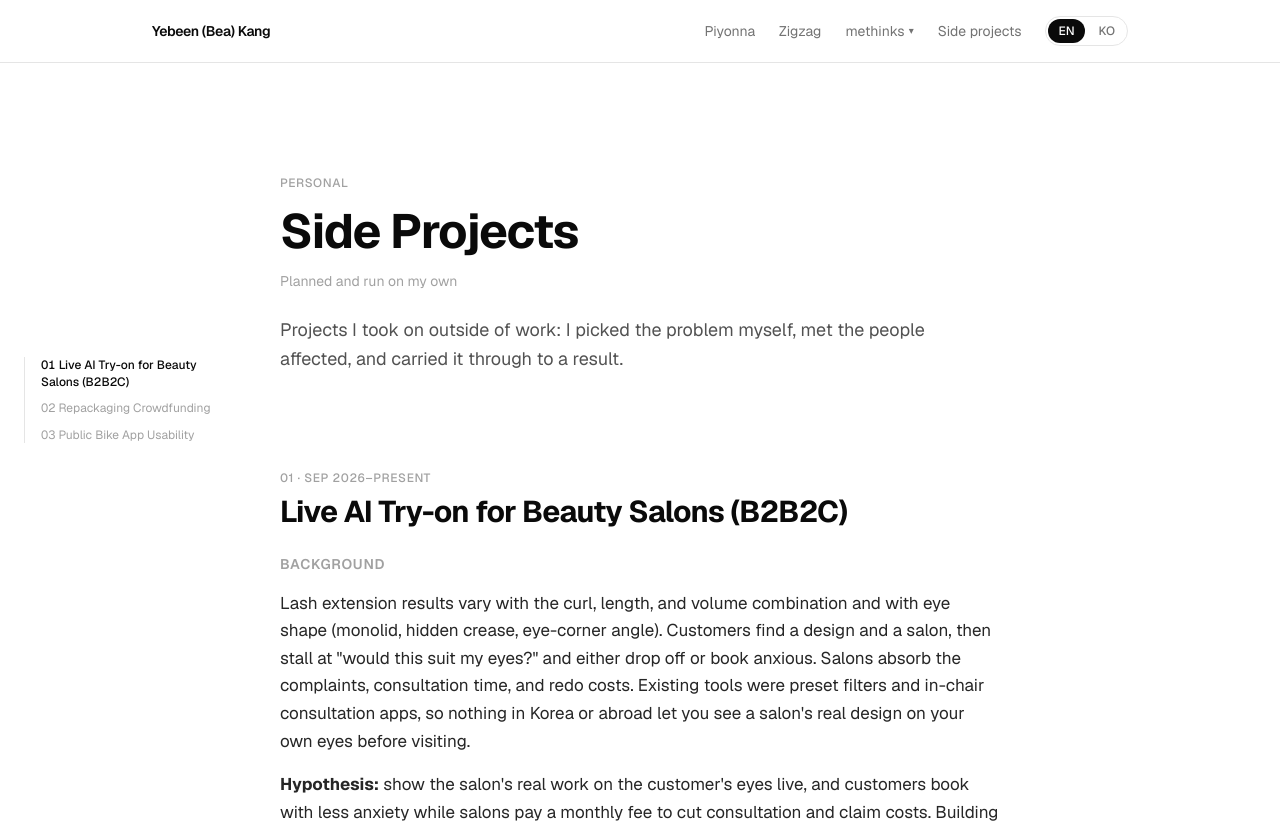
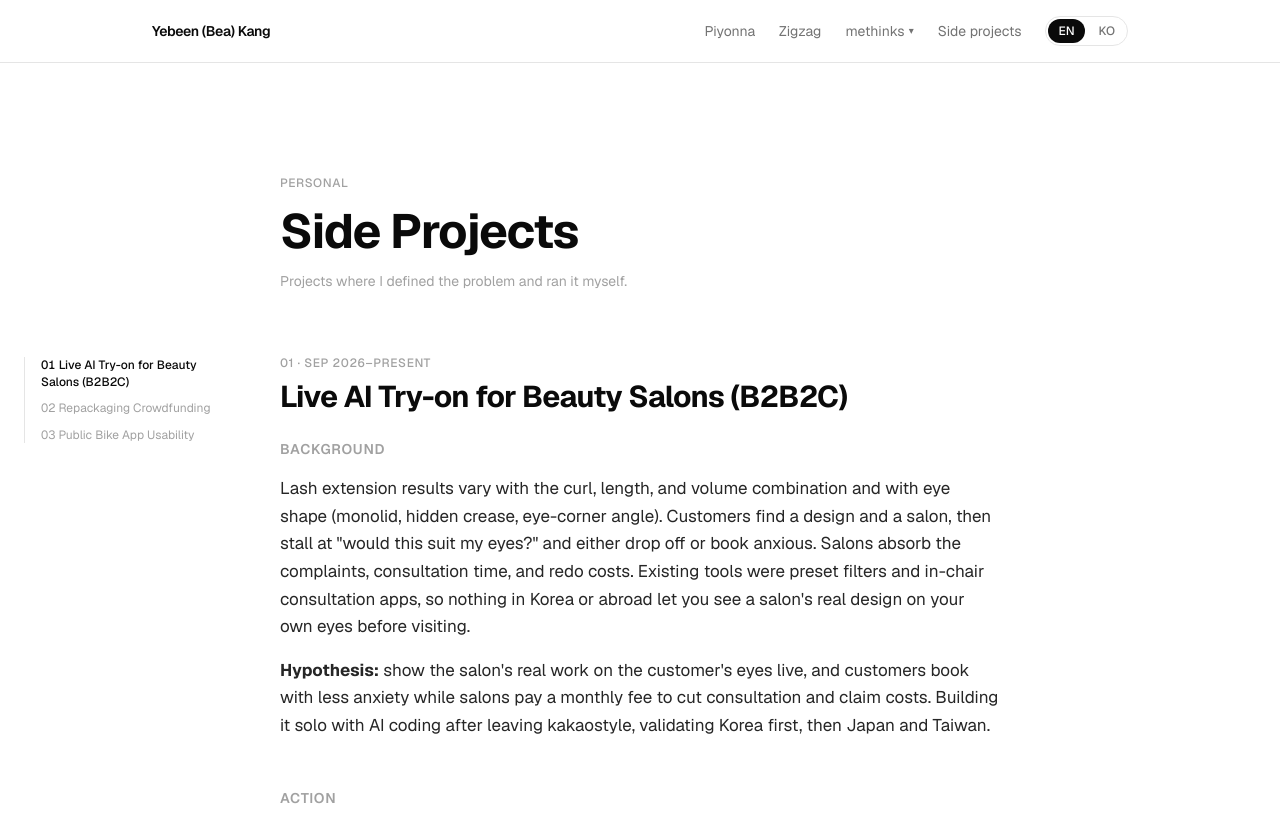
Before and after one commit to bea-kang/portfolio_global, a Next.js app: page /en/projects/side in a window 1280 px wide. Shown: the top 823 px of the page. Built offline with nearby package versions, Linux system fonts and the light colour scheme.

Commit message:
Cut the side projects header down to one line
Co-Authored-By: Claude Opus 5.5 <noreply@anthropic.com>

```diff
--- a/app/[lang]/projects/side/page.tsx
+++ b/app/[lang]/projects/side/page.tsx
@@ -40,7 +40,6 @@ export default async function SidePage({
         eyebrow={header.eyebrow}
         title={header.title}
         meta={header.meta}
-        intro={header.intro}
       />
 
       <CaseNav
--- a/content/side.ts
+++ b/content/side.ts
@@ -3,21 +3,17 @@ import type { ZigzagCase } from "./types";
 
 export const sideHeader: Record<
   Locale,
-  { eyebrow: string; title: string; meta: string; intro: string }
+  { eyebrow: string; title: string; meta: string }
 > = {
   en: {
     eyebrow: "Personal",
     title: "Side Projects",
-    meta: "Planned and run on my own",
-    intro:
-      "Projects I took on outside of work: I picked the problem myself, met the people affected, and carried it through to a result.",
+    meta: "Projects where I defined the problem and ran it myself.",
   },
   ko: {
     eyebrow: "개인 프로젝트",
     title: "사이드 프로젝트",
-    meta: "직접 기획하고 실행한 프로젝트",
-    intro:
-      "회사 밖에서 직접 문제를 정하고, 사용자를 만나고, 결과까지 끌고 간 프로젝트입니다.",
+    meta: "직접 문제를 정의하고 실행했던 프로젝트입니다.",
   },
 };
 
```
